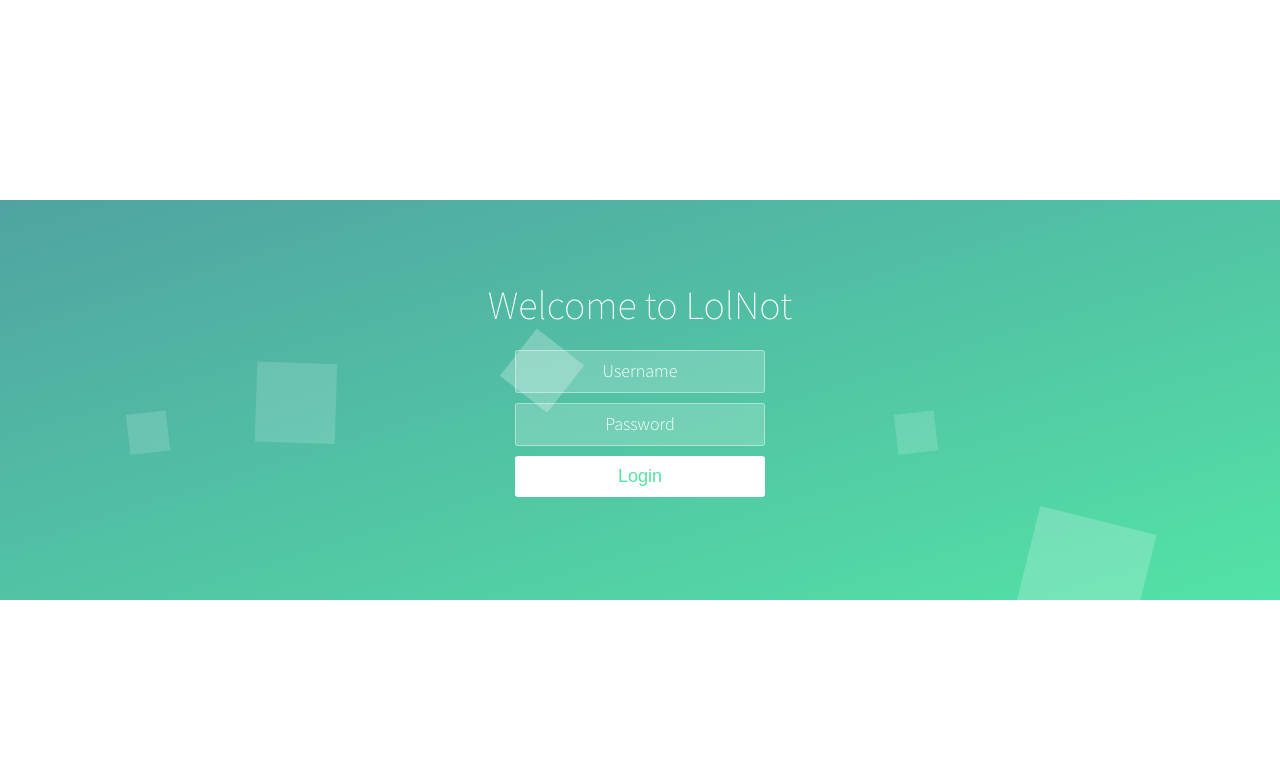
After one commit to manorjr/lolnotifications, a PHP site: page /app/web/login.html in a window 1280 px wide. The commit adds this page. Shown: the top 759 px of the page. Run offline with PHP 8.4, Linux system fonts and the light colour scheme; some libraries are stand-ins or nearby versions.

Commit message:
web in progress

```diff
--- /dev/null
+++ b/app/web/css/style.css
@@ -0,0 +1,231 @@
+@import url(http://fonts.googleapis.com/css?family=Source+Sans+Pro:200,300);
+* {
+  box-sizing: border-box;
+  margin: 0;
+  padding: 0;
+  font-weight: 300;
+}
+body {
+  font-family: 'Source Sans Pro', sans-serif;
+  color: white;
+  font-weight: 300;
+}
+body ::-webkit-input-placeholder {
+  /* WebKit browsers */
+  font-family: 'Source Sans Pro', sans-serif;
+  color: white;
+  font-weight: 300;
+}
+body :-moz-placeholder {
+  /* Mozilla Firefox 4 to 18 */
+  font-family: 'Source Sans Pro', sans-serif;
+  color: white;
+  opacity: 1;
+  font-weight: 300;
+}
+body ::-moz-placeholder {
+  /* Mozilla Firefox 19+ */
+  font-family: 'Source Sans Pro', sans-serif;
+  color: white;
+  opacity: 1;
+  font-weight: 300;
+}
+body :-ms-input-placeholder {
+  /* Internet Explorer 10+ */
+  font-family: 'Source Sans Pro', sans-serif;
+  color: white;
+  font-weight: 300;
+}
+.wrapper {
+  background: #50a3a2;
+  background: -webkit-linear-gradient(top left, #50a3a2 0%, #53e3a6 100%);
+  background: linear-gradient(to bottom right, #50a3a2 0%, #53e3a6 100%);
+  position: absolute;
+  top: 50%;
+  left: 0;
+  width: 100%;
+  height: 400px;
+  margin-top: -200px;
+  overflow: hidden;
+}
+.wrapper.form-success .container h1 {
+  -webkit-transform: translateY(85px);
+      -ms-transform: translateY(85px);
+          transform: translateY(85px);
+}
+.container {
+  max-width: 600px;
+  margin: 0 auto;
+  padding: 80px 0;
+  height: 400px;
+  text-align: center;
+}
+.container h1 {
+  font-size: 40px;
+  -webkit-transition-duration: 1s;
+          transition-duration: 1s;
+  -webkit-transition-timing-function: ease-in-put;
+          transition-timing-function: ease-in-put;
+  font-weight: 200;
+}
+form {
+  padding: 20px 0;
+  position: relative;
+  z-index: 2;
+}
+form input {
+  -webkit-appearance: none;
+     -moz-appearance: none;
+          appearance: none;
+  outline: 0;
+  border: 1px solid rgba(255, 255, 255, 0.4);
+  background-color: rgba(255, 255, 255, 0.2);
+  width: 250px;
+  border-radius: 3px;
+  padding: 10px 15px;
+  margin: 0 auto 10px auto;
+  display: block;
+  text-align: center;
+  font-size: 18px;
+  color: white;
+  -webkit-transition-duration: 0.25s;
+          transition-duration: 0.25s;
+  font-weight: 300;
+}
+form input:hover {
+  background-color: rgba(255, 255, 255, 0.4);
+}
+form input:focus {
+  background-color: white;
+  width: 300px;
+  color: #53e3a6;
+}
+form button {
+  -webkit-appearance: none;
+     -moz-appearance: none;
+          appearance: none;
+  outline: 0;
+  background-color: white;
+  border: 0;
+  padding: 10px 15px;
+  color: #53e3a6;
+  border-radius: 3px;
+  width: 250px;
+  cursor: pointer;
+  font-size: 18px;
+  -webkit-transition-duration: 0.25s;
+          transition-duration: 0.25s;
+}
+form button:hover {
+  background-color: #f5f7f9;
+}
+.bg-bubbles {
+  position: absolute;
+  top: 0;
+  left: 0;
+  width: 100%;
+  height: 100%;
+  z-index: 1;
+}
+.bg-bubbles li {
+  position: absolute;
+  list-style: none;
+  display: block;
+  width: 40px;
+  height: 40px;
+  background-color: rgba(255, 255, 255, 0.15);
+  bottom: -160px;
+  -webkit-animation: square 25s infinite;
+  animation: square 25s infinite;
+  -webkit-transition-timing-function: linear;
+  transition-timing-function: linear;
+}
+.bg-bubbles li:nth-child(1) {
+  left: 10%;
+}
+.bg-bubbles li:nth-child(2) {
+  left: 20%;
+  width: 80px;
+  height: 80px;
+  -webkit-animation-delay: 2s;
+          animation-delay: 2s;
+  -webkit-animation-duration: 17s;
+          animation-duration: 17s;
+}
+.bg-bubbles li:nth-child(3) {
+  left: 25%;
+  -webkit-animation-delay: 4s;
+          animation-delay: 4s;
+}
+.bg-bubbles li:nth-child(4) {
+  left: 40%;
+  width: 60px;
+  height: 60px;
+  -webkit-animation-duration: 22s;
+          animation-duration: 22s;
+  background-color: rgba(255, 255, 255, 0.25);
+}
+.bg-bubbles li:nth-child(5) {
+  left: 70%;
+}
+.bg-bubbles li:nth-child(6) {
+  left: 80%;
+  width: 120px;
+  height: 120px;
+  -webkit-animation-delay: 3s;
+          animation-delay: 3s;
+  background-color: rgba(255, 255, 255, 0.2);
+}
+.bg-bubbles li:nth-child(7) {
+  left: 32%;
+  width: 160px;
+  height: 160px;
+  -webkit-animation-delay: 7s;
+          animation-delay: 7s;
+}
+.bg-bubbles li:nth-child(8) {
+  left: 55%;
+  width: 20px;
+  height: 20px;
+  -webkit-animation-delay: 15s;
+          animation-delay: 15s;
+  -webkit-animation-duration: 40s;
+          animation-duration: 40s;
+}
+.bg-bubbles li:nth-child(9) {
+  left: 25%;
+  width: 10px;
+  height: 10px;
+  -webkit-animation-delay: 2s;
+          animation-delay: 2s;
+  -webkit-animation-duration: 40s;
+          animation-duration: 40s;
+  background-color: rgba(255, 255, 255, 0.3);
+}
+.bg-bubbles li:nth-child(10) {
+  left: 90%;
+  width: 160px;
+  height: 160px;
+  -webkit-animation-delay: 11s;
+          animation-delay: 11s;
+}
+@-webkit-keyframes square {
+  0% {
+    -webkit-transform: translateY(0);
+            transform: translateY(0);
+  }
+  100% {
+    -webkit-transform: translateY(-700px) rotate(600deg);
+            transform: translateY(-700px) rotate(600deg);
+  }
+}
+@keyframes square {
+  0% {
+    -webkit-transform: translateY(0);
+            transform: translateY(0);
+  }
+  100% {
+    -webkit-transform: translateY(-700px) rotate(600deg);
+            transform: translateY(-700px) rotate(600deg);
+  }
+}
--- /dev/null
+++ b/app/web/index.html
@@ -0,0 +1 @@
+indexxx!!!
--- /dev/null
+++ b/app/web/js/index.js
@@ -0,0 +1,7 @@
+ $("#login-button").click(function(event){
+		 event.preventDefault();
+
+	 $('form').fadeOut(500);
+	 $('.wrapper').addClass('form-success');
+	 $('form').submit();
+});
--- /dev/null
+++ b/app/web/less/style.less
@@ -0,0 +1,247 @@
+@import url(http://fonts.googleapis.com/css?family=Source+Sans+Pro:200,300);
+
+@prim: #53e3a6;
+
+*{
+	box-sizing: border-box;
+	margin: 0;
+	padding: 0;
+
+	font-weight: 300;
+}
+
+body{
+	font-family: 'Source Sans Pro', sans-serif;
+	color: white;
+	font-weight: 300;
+
+	::-webkit-input-placeholder { /* WebKit browsers */
+		font-family: 'Source Sans Pro', sans-serif;
+			color:    white;
+		font-weight: 300;
+	}
+	:-moz-placeholder { /* Mozilla Firefox 4 to 18 */
+		font-family: 'Source Sans Pro', sans-serif;
+		 color:    white;
+		 opacity:  1;
+		font-weight: 300;
+	}
+	::-moz-placeholder { /* Mozilla Firefox 19+ */
+		font-family: 'Source Sans Pro', sans-serif;
+		 color:    white;
+		 opacity:  1;
+		font-weight: 300;
+	}
+	:-ms-input-placeholder { /* Internet Explorer 10+ */
+		font-family: 'Source Sans Pro', sans-serif;
+		 color:    white;
+		font-weight: 300;
+	}
+}
+
+.wrapper{
+	background: #50a3a2;
+background: -webkit-linear-gradient(top left, #50a3a2 0%, #53e3a6 100%);
+background: -moz-linear-gradient(top left, #50a3a2 0%, #53e3a6 100%);
+background: -o-linear-gradient(top left, #50a3a2 0%, #53e3a6 100%);
+background: linear-gradient(to bottom right, #50a3a2 0%, #53e3a6 100%);
+
+	position: absolute;
+	top: 50%;
+	left: 0;
+	width: 100%;
+	height: 400px;
+	margin-top: -200px;
+	overflow: hidden;
+
+	&.form-success{
+		.container{
+			h1{
+				transform: translateY(85px);
+			}
+		}
+	}
+}
+
+.container{
+	max-width: 600px;
+	margin: 0 auto;
+	padding: 80px 0;
+	height: 400px;
+	text-align: center;
+
+	h1{
+		font-size: 40px;
+		transition-duration: 1s;
+		transition-timing-function: ease-in-put;
+		font-weight: 200;
+	}
+}
+
+form{
+	padding: 20px 0;
+	position: relative;
+	z-index: 2;
+
+	input{
+		display: block;
+		appearance: none;
+		outline: 0;
+		border: 1px solid fade(white, 40%);
+		background-color: fade(white, 20%);
+		width: 250px;
+
+		border-radius: 3px;
+		padding: 10px 15px;
+		margin: 0 auto 10px auto;
+		display: block;
+		text-align: center;
+		font-size: 18px;
+
+		color: white;
+
+		transition-duration: 0.25s;
+		font-weight: 300;
+
+		&:hover{
+			background-color: fade(white, 40%);
+		}
+
+		&:focus{
+			background-color: white;
+			width: 300px;
+
+			color: @prim;
+		}
+	}
+
+	button{
+		appearance: none;
+		outline: 0;
+		background-color: white;
+		border: 0;
+		padding: 10px 15px;
+		color: @prim;
+		border-radius: 3px;
+		width: 250px;
+		cursor: pointer;
+		font-size: 18px;
+		transition-duration: 0.25s;
+
+		&:hover{
+			background-color: rgb(245, 247, 249);
+		}
+	}
+}
+
+.bg-bubbles{
+	position: absolute;
+	top: 0;
+	left: 0;
+	width: 100%;
+	height: 100%;
+
+	z-index: 1;
+
+	li{
+		position: absolute;
+		list-style: none;
+		display: block;
+		width: 40px;
+		height: 40px;
+		background-color: fade(white, 15%);
+		bottom: -160px;
+
+		-webkit-animation: square 25s infinite;
+		animation:         square 25s infinite;
+
+		-webkit-transition-timing-function: linear;
+		transition-timing-function: linear;
+
+		&:nth-child(1){
+			left: 10%;
+		}
+
+		&:nth-child(2){
+			left: 20%;
+
+			width: 80px;
+			height: 80px;
+
+			animation-delay: 2s;
+			animation-duration: 17s;
+		}
+
+		&:nth-child(3){
+			left: 25%;
+			animation-delay: 4s;
+		}
+
+		&:nth-child(4){
+			left: 40%;
+			width: 60px;
+			height: 60px;
+
+			animation-duration: 22s;
+
+			background-color: fade(white, 25%);
+		}
+
+		&:nth-child(5){
+			left: 70%;
+		}
+
+		&:nth-child(6){
+			left: 80%;
+			width: 120px;
+			height: 120px;
+
+			animation-delay: 3s;
+			background-color: fade(white, 20%);
+		}
+
+		&:nth-child(7){
+			left: 32%;
+			width: 160px;
+			height: 160px;
+
+			animation-delay: 7s;
+		}
+
+		&:nth-child(8){
+			left: 55%;
+			width: 20px;
+			height: 20px;
+
+			animation-delay: 15s;
+			animation-duration: 40s;
+		}
+
+		&:nth-child(9){
+			left: 25%;
+			width: 10px;
+			height: 10px;
+
+			animation-delay: 2s;
+			animation-duration: 40s;
+			background-color: fade(white, 30%);
+		}
+
+		&:nth-child(10){
+			left: 90%;
+			width: 160px;
+			height: 160px;
+
+			animation-delay: 11s;
+		}
+	}
+}
+
+@-webkit-keyframes square {
+  0%   { transform: translateY(0); }
+  100% { transform: translateY(-700px) rotate(600deg); }
+}
+@keyframes square {
+  0%   { transform: translateY(0); }
+  100% { transform: translateY(-700px) rotate(600deg); }
+}
--- /dev/null
+++ b/app/web/login.html
@@ -0,0 +1,51 @@
+<!DOCTYPE html>
+<html >
+  <head>
+    <meta charset="UTF-8">
+    <title>Calm breeze login screen</title>
+
+
+
+
+        <link rel="stylesheet" href="css/style.css">
+
+
+
+
+  </head>
+
+  <body>
+
+    <div class="wrapper">
+	<div class="container">
+		<h1>Welcome to LolNot</h1>
+
+		<form class="form" method="POST" action="/lolnotifications/app/web/app.php/login">
+			<input type="text" placeholder="Username">
+			<input type="password" placeholder="Password">
+			<button type="submit" id="login-button">Login</button>
+		</form>
+	</div>
+
+	<ul class="bg-bubbles">
+		<li></li>
+		<li></li>
+		<li></li>
+		<li></li>
+		<li></li>
+		<li></li>
+		<li></li>
+		<li></li>
+		<li></li>
+		<li></li>
+	</ul>
+</div>
+    <script src='http://cdnjs.cloudflare.com/ajax/libs/jquery/2.1.3/jquery.min.js'></script>
+
+        <script src="js/index.js"></script>
+
+
+
+
+  </body>
+</html>
```
Also changed, not shown: app/web/app.php (renamed from app/app.php, +20 -3 lines), src/Lolnot/Application/ApplicationException.php (added, +8 -0 lines), src/Lolnot/Application/Service/UserLogin.php (added, +60 -0 lines), src/Lolnot/Application/Service/UserSignIn.php (added, +52 -0 lines), app/batch/PullCurrentGameInfo.php (renamed from ui/batch/PullCurrentGameInfo.php), app/batch/PullCurrentGameInfoTest.php (renamed from ui/batch/PullCurrentGameInfoTest.php), app/batch/UpdateChampionsInfo.php (renamed from ui/batch/UpdateChampionsInfo.php), app/web/.htaccess (added).
